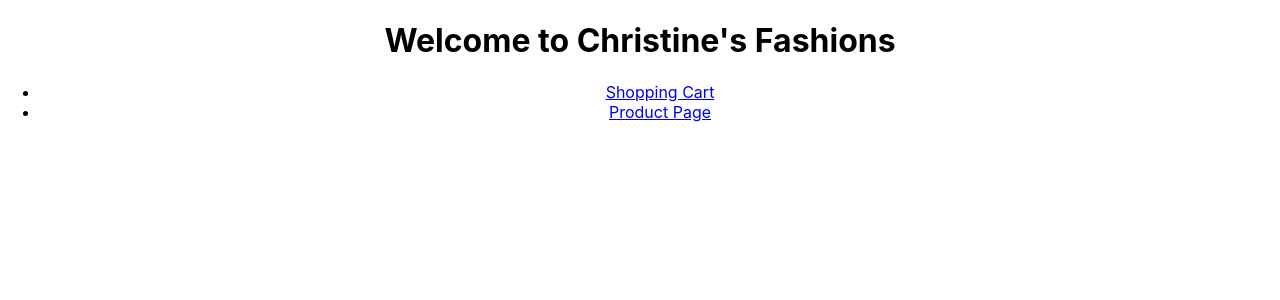
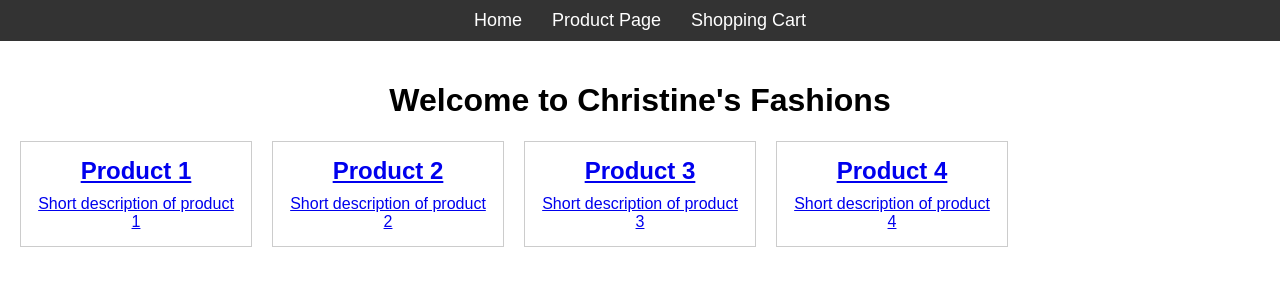
Before and after one commit to ScottInPittsburgh/christinesfashions, a React (Create React App) app: page / in a window 1280 px wide. Shown: the top 300 px of the page. Built offline with nearby package versions, Linux system fonts and the light colour scheme.

Commit message:
Made changes to version to correct Netifly deploy failure.

```diff
--- /dev/null
+++ b/src/Home.css
@@ -0,0 +1,60 @@
+/* Home.css */
+
+body {
+    font-family: Arial, sans-serif;
+    margin: 0;
+    padding: 0;
+}
+
+header {
+    background-color: #333;
+    color: white;
+    padding: 10px 0;
+}
+
+.menu-bar {
+    display: flex;
+    justify-content: center;
+    list-style-type: none;
+    padding: 0;
+    margin: 0;
+}
+
+.menu-bar li {
+    margin: 0 15px;
+}
+
+.menu-bar li a {
+    color: white;
+    text-decoration: none;
+    font-size: 18px;
+}
+
+.menu-bar li a:hover {
+    text-decoration: underline;
+}
+
+main {
+    padding: 20px;
+}
+
+.product-grid {
+    display: grid;
+    grid-template-columns: repeat(auto-fill, minmax(200px, 1fr));
+    gap: 20px;
+    margin-top: 20px;
+}
+
+.product-box {
+    border: 1px solid #ccc;
+    padding: 15px;
+    text-align: center;
+}
+
+.product-box h2 {
+    margin: 0 0 10px;
+}
+
+.product-box p {
+    margin: 0;
+}
--- a/src/Home.js
+++ b/src/Home.js
@@ -1,16 +1,48 @@
 import React from 'react';
 import { Link } from 'react-router-dom';
+import './Home.css';
 
 function Home() {
     return (
         <div>
-            <h1>Welcome to Christine's Fashions</h1>
-            <nav>
-                <ul>
-                    <li><Link to="/cart">Shopping Cart</Link></li>
-                    <li><Link to="/product">Product Page</Link></li>
-                </ul>
-            </nav>
+            <header>
+                <nav>
+                    <ul className="menu-bar">
+                        <li><Link to="/">Home</Link></li>
+                        <li><Link to="/product">Product Page</Link></li>
+                        <li><Link to="/cart">Shopping Cart</Link></li>
+                    </ul>
+                </nav>
+            </header>
+            <main>
+                <h1>Welcome to Christine's Fashions</h1>
+                <div className="product-grid">
+                    <div className="product-box">
+                        <Link to="/product">
+                            <h2>Product 1</h2>
+                            <p>Short description of product 1</p>
+                        </Link>
+                    </div>
+                    <div className="product-box">
+                        <Link to="/product">
+                            <h2>Product 2</h2>
+                            <p>Short description of product 2</p>
+                        </Link>
+                    </div>
+                    <div className="product-box">
+                        <Link to="/product">
+                            <h2>Product 3</h2>
+                            <p>Short description of product 3</p>
+                        </Link>
+                    </div>
+                    <div className="product-box">
+                        <Link to="/product">
+                            <h2>Product 4</h2>
+                            <p>Short description of product 4</p>
+                        </Link>
+                    </div>
+                </div>
+            </main>
         </div>
     );
 }
```
